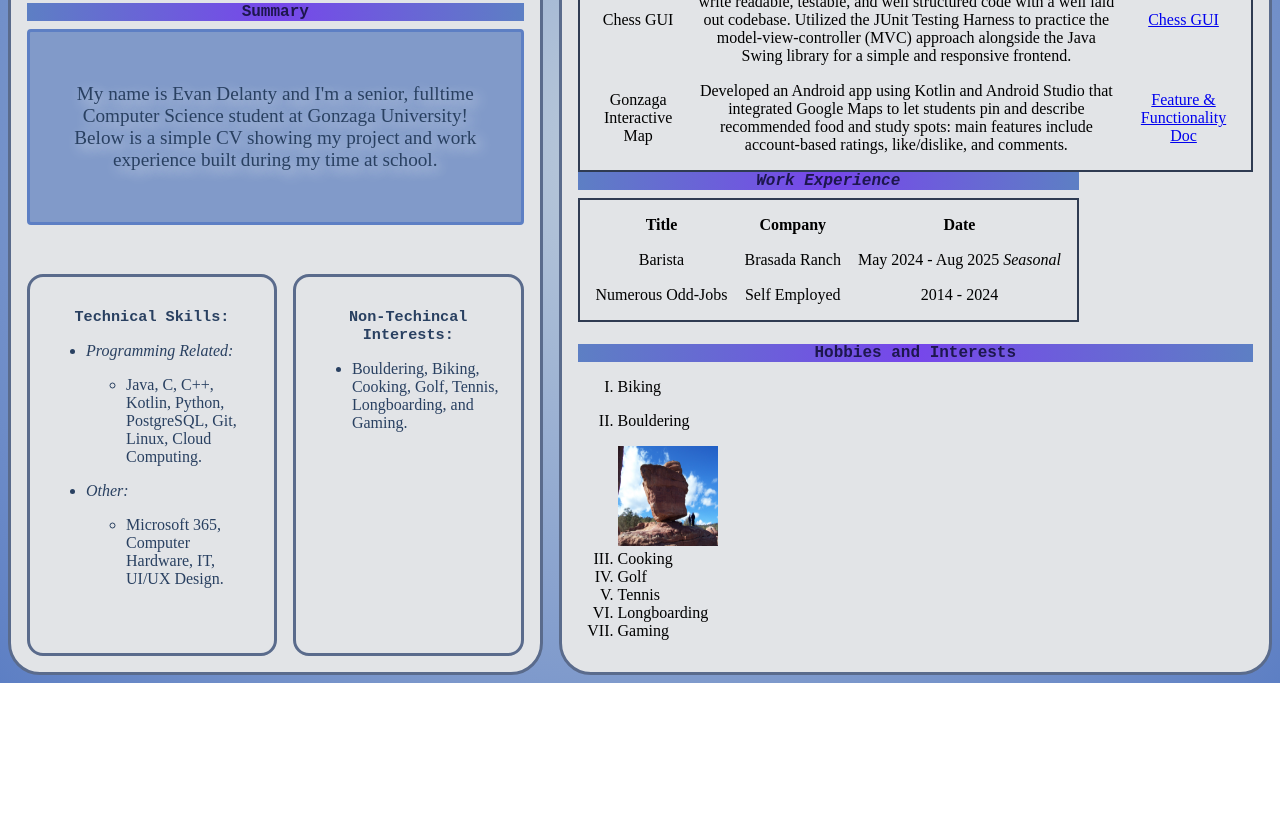
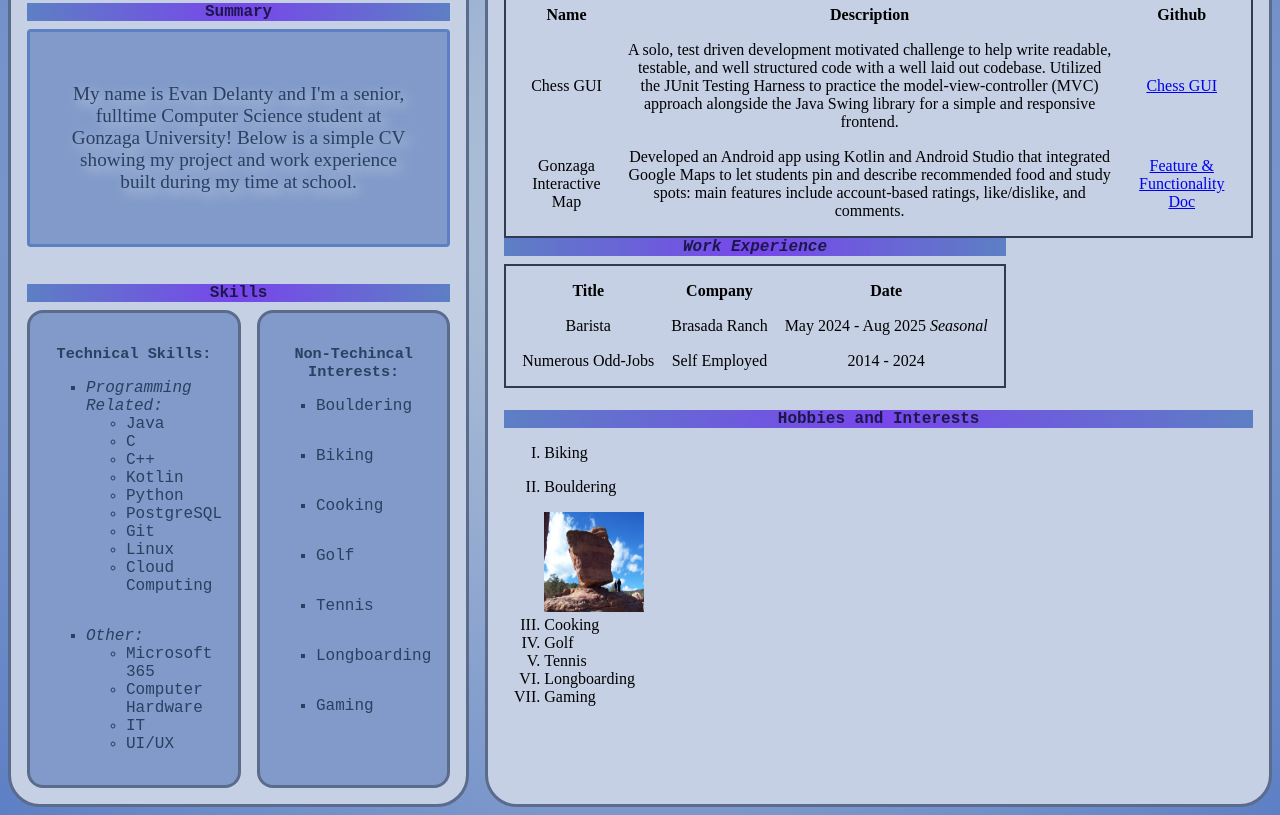
Before and after one commit to GU-Web-Dev-2025/homework-2-css-edelanty, a plain HTML site: page index.html in a window 1280 px wide. Shown: the part 383-1198 px from the top of the page. Before the commit the page ends 1066 px from the top, so only its background shows below. Drawn offline with Linux system fonts and the light colour scheme.

Commit message:
Added better spacing for list items.

```diff
--- a/index.html
+++ b/index.html
@@ -41,31 +41,47 @@
                         <p>My name is Evan Delanty and I'm a senior, fulltime Computer Science student at Gonzaga University! Below is a simple CV showing my project and work experience built during my time at school.</p>
                     </div>
                 </div>
+                <div>
+                    <h4 class="header">Skills</h4>
                     <div class="skillsList">
                         <div class="list">
                             <h3>Technical Skills:</h3> <!--Skills Lists-->
-                        <ul>
+                            <ul class="listItems">
                                 <li><em>Programming Related:</em>
                                     <ul>
-                                    <li>
-                                        <p>Java, C, C++, Kotlin, Python, PostgreSQL, Git, Linux, Cloud Computing.</p>
-                                    </li>
+                                        <li>Java</li>
+                                        <li>C</li>
+                                        <li>C++</li>
+                                        <li>Kotlin</li>
+                                        <li>Python</li>
+                                        <li>PostgreSQL</li>
+                                        <li>Git</li>
+                                        <li>Linux</li>
+                                        <li>Cloud Computing</li>
                                     </ul>
                                 </li>
-                            <li> <em>Other:</em>
+                                <li><em>Other:</em>
                                     <ul>
-                                    <li>
-                                        <p>Microsoft 365, Computer Hardware, IT, UI/UX Design.</p>
-                                    </li>
+                                        <li>Microsoft 365</li>
+                                        <li>Computer Hardware</li>
+                                        <li>IT</li>
+                                        <li>UI/UX</li>
                                     </ul>
                                 </li>
                             </ul>
                         </div>
                         <div class="list">
                         <h3>Non-Techincal Interests:</h3>
-                        <ul>
-                            <li>Bouldering, Biking, Cooking, Golf, Tennis, Longboarding, and Gaming.</li>
+                            <ul class="listItems">
+                                <li>Bouldering</li>
+                                <li>Biking</li>
+                                <li>Cooking</li>
+                                <li>Golf</li>
+                                <li>Tennis</li>
+                                <li>Longboarding</li>
+                                <li>Gaming</li>
                             </ul>
+                        </div>
                     </div>
                 </div>
             </div>
--- a/styles.css
+++ b/styles.css
@@ -1,12 +1,13 @@
 :root {
     --header-text-color: #1d174e;
-    --content-background-color: #e2e4e7;
-    --paragraph-background-color: #5d7fc4;
+    --content-background-color: #c5d0e4;
+    --background-color: #5d7fc4;
     --text-color-main: #294061;
+    --paragraph-background-color: #819ac9;
 }
 
 body {
-    background: radial-gradient(circle, #bccbda, var(--paragraph-background-color));
+    background: radial-gradient(circle, #bccbda, var(--background-color));
 }
 
 table {
@@ -25,7 +26,7 @@ table {
 .navBar {
     display: flex;
     justify-content: center;
-    background: radial-gradient(circle, #7746eb, var(--paragraph-background-color));
+    background: radial-gradient(circle, #7746eb, var(--background-color));
     margin-bottom: .5rem;
     padding: .5rem;
     position: sticky;
@@ -60,13 +61,13 @@ table {
     font-weight: bold;
     color: #1d174e;
     background-color: #f0f4f8;
-    background: radial-gradient(circle, #7746eb, var(--paragraph-background-color));
+    background: radial-gradient(circle, #7746eb, var(--background-color));
     margin-bottom: .5rem;
     text-align: center;
 }
 
 .paragraphs {
-    background-color: #819ac9;
+    background-color: var(--paragraph-background-color);
     border: 3px solid #5d7fc4;
     color: var(--text-color-main);
     padding: 2rem;
@@ -102,7 +103,6 @@ table {
 #summaryText {
     max-width: 35rem;
     min-width: 20rem;
-    align-self: flex-start;
 }
 
 #summaryImage {
@@ -119,11 +119,21 @@ table {
     border-radius: 1rem;
     padding: 1rem;
     color: var(--text-color-main);
+    background-color: var(--paragraph-background-color);
 }
 
 .list h3 {
     text-align: center;
     font-family: monospace;
+}
+
+.listItems {
+    display: flex;
+    flex-direction: column;
+    gap: 2rem;
+    list-style-type: square;
+    font-family: monospace;
+    font-size: large;
 }
 
 #mainContentFlex {
```
Lines whose indentation alone changed are shown as unchanged.
